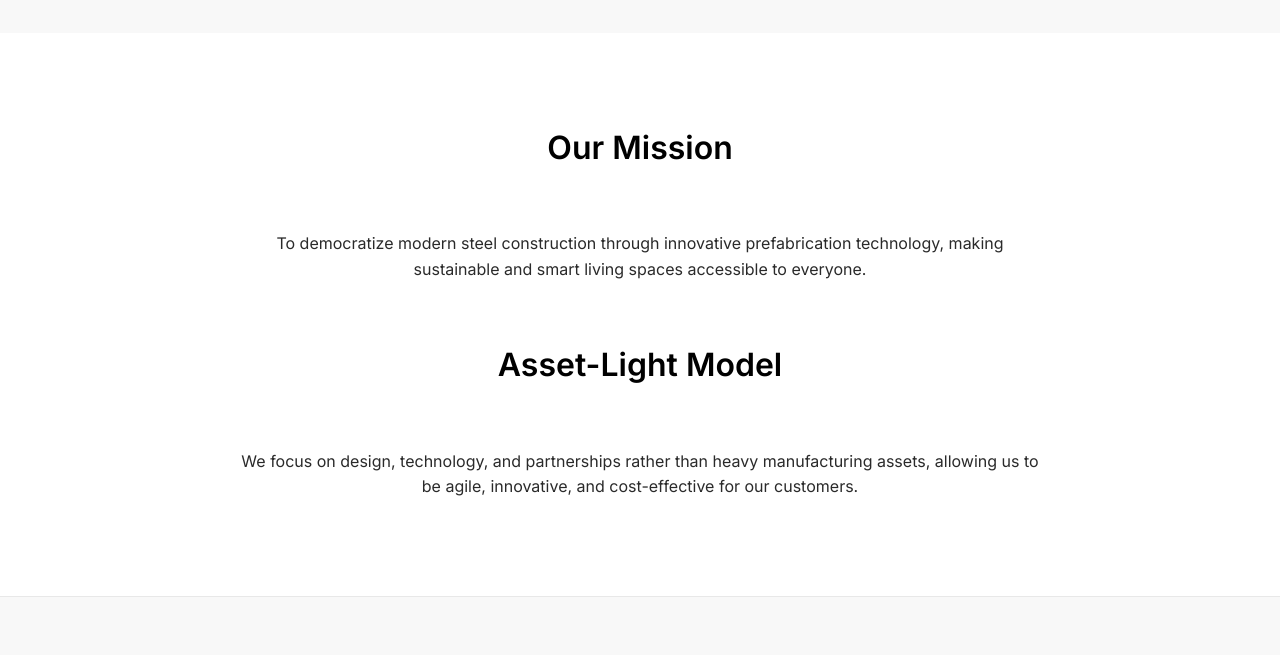
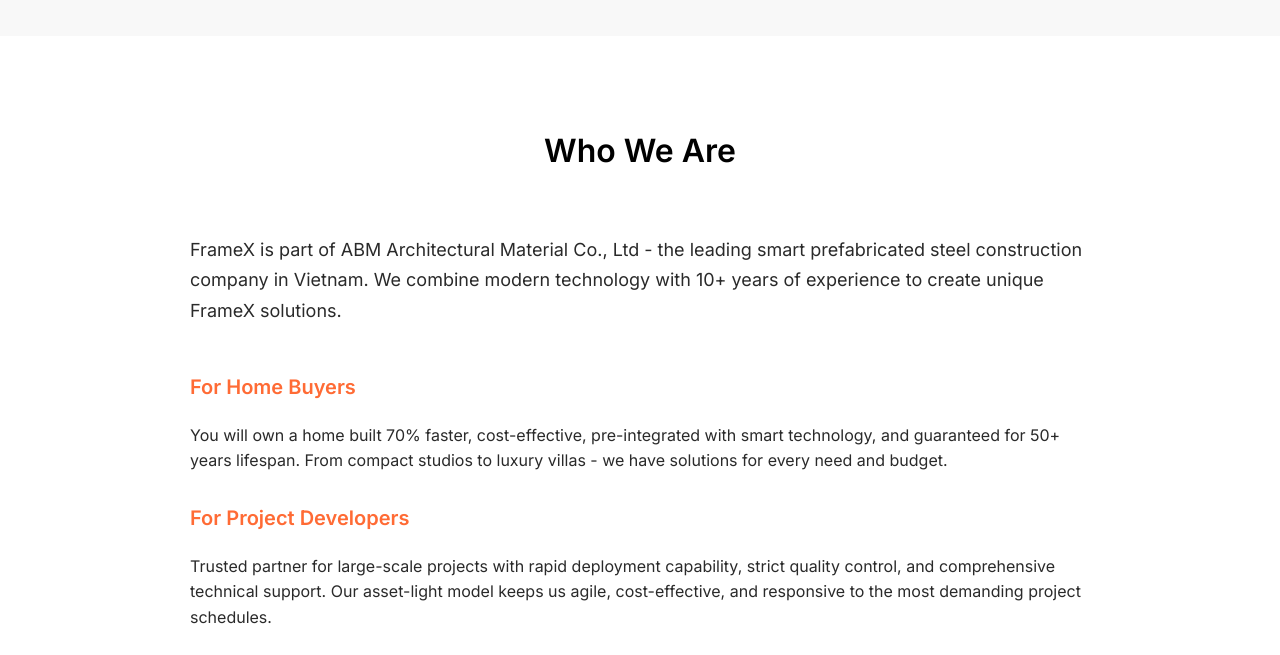
Before and after one commit to abmuponly-official/framex-website, a plain HTML site: page about.html in a window 1280 px wide. Shown: the part 710-1365 px from the top of the page. Drawn offline with Linux system fonts and the light colour scheme.

Commit message:
content: optimize About page for target audiences
- Shorten content to 200-250 words focused on buyers & developers
- Emphasize 'modern steel construction through innovative prefabrication technology'
- Add dedicated sections for home buyers and project developers
- Highlight FrameX solutions with smart prefabricated steel structures
- Maintain professional yet accessible tone
- Update bilingual translations (EN/VN)
- Structure content for better conversion targeting

```diff
--- a/about.html
+++ b/about.html
@@ -56,9 +56,8 @@
     <section class="about-hero">
         <div class="container">
             <h1 data-lang="about-title">About FrameX</h1>
-            <p style="font-size: var(--font-size-lg); color: var(--gray-600); max-width: 800px; margin: 0 auto;">
-                <span data-lang="about-subtitle">An asset-light startup revolutionizing steel construction with smart prefabricated structures.</span>
-                <span data-lang="about-part-of">Part of ABM Architectural Material Co., Ltd.</span>
+            <p style="font-size: var(--font-size-lg); color: var(--gray-600); max-width: 800px; margin: 0 auto; line-height: 1.7;">
+                <span data-lang="about-subtitle">Chúng tôi đang dẫn đầu trong xây dựng thép hiện đại thông qua công nghệ tiền chế đổi mới, mang đến không gian sống bền vững và thông minh cho mọi người.</span>
             </p>
             <div class="stats-grid">
                 <div class="stat-card">
@@ -83,16 +82,28 @@
 
     <section class="team-section">
         <div class="container">
-            <h2 class="section-title" data-lang="mission-title">Our Mission</h2>
-            <p style="text-align: center; max-width: 800px; margin: 0 auto var(--space-2xl);" data-lang="mission-desc">
-                To democratize modern steel construction through innovative prefabrication technology,
-                making sustainable and smart living spaces accessible to everyone.
-            </p>
-            <h2 class="section-title" data-lang="model-title">Asset-Light Model</h2>
-            <p style="text-align: center; max-width: 800px; margin: 0 auto;" data-lang="model-desc">
-                We focus on design, technology, and partnerships rather than heavy manufacturing assets,
-                allowing us to be agile, innovative, and cost-effective for our customers.
-            </p>
+            <div style="max-width: 900px; margin: 0 auto;">
+                <h2 class="section-title" data-lang="about-who-we-are">Chúng Tôi Là Ai</h2>
+                <p style="text-align: left; margin-bottom: var(--space-xl); font-size: var(--font-size-lg); line-height: 1.7;" data-lang="about-company-intro">
+                    FrameX thuộc ABM Architectural Material Co., Ltd - đơn vị tiên phong trong lĩnh vực kết cấu thép tiền chế thông minh tại Việt Nam. Chúng tôi kết hợp công nghệ hiện đại với kinh nghiệm 10+ năm để tạo ra những giải pháp FrameX độc đáo.
+                </p>
+
+                <h3 style="color: var(--orange); margin-bottom: var(--space-md); font-size: var(--font-size-xl);" data-lang="about-for-buyers">Dành Cho Người Mua Nhà</h3>
+                <p style="text-align: left; margin-bottom: var(--space-lg); line-height: 1.6;" data-lang="about-buyers-content">
+                    Bạn sẽ sở hữu ngôi nhà xây nhanh hơn 70%, tiết kiệm chi phí, tích hợp sẵn công nghệ thông minh và đảm bảo tuổi thọ 50+ năm. Từ studio nhỏ gọn đến biệt thự cao cấp - chúng tôi có giải pháp phù hợp với mọi nhu cầu và ngân sách.
+                </p>
+
+                <h3 style="color: var(--orange); margin-bottom: var(--space-md); font-size: var(--font-size-xl);" data-lang="about-for-developers">Dành Cho Nhà Phát Triển Dự Án</h3>
+                <p style="text-align: left; margin-bottom: var(--space-lg); line-height: 1.6;" data-lang="about-developers-content">
+                    Đối tác tin cậy cho các dự án quy mô lớn với khả năng triển khai nhanh chóng, kiểm soát chất lượng nghiêm ngặt và hỗ trợ kỹ thuật toàn diện. Mô hình asset-light giúp chúng tôi linh hoạt, hiệu quả chi phí và đáp ứng tiến độ dự án khắt khe nhất.
+                </p>
+
+                <div style="background: var(--gray-100); padding: var(--space-lg); border-radius: 8px; text-align: center;">
+                    <p style="font-weight: 600; color: var(--black); margin: 0; font-size: var(--font-size-lg);" data-lang="about-vision">
+                        "Định hình không gian sống tương lai với kết cấu thép tiền chế thông minh"
+                    </p>
+                </div>
+            </div>
         </div>
     </section>
 
--- a/js/main.js
+++ b/js/main.js
@@ -73,16 +73,18 @@
 
         // About Page
         'about-title': 'About FrameX',
-        'about-subtitle': 'An asset-light startup revolutionizing steel construction with smart prefabricated structures',
-        'about-part-of': 'Part of ABM Architectural Material Co., Ltd',
+        'about-subtitle': 'We are pioneering modern steel construction through innovative prefabrication technology, bringing sustainable and smart living spaces to everyone.',
+        'about-who-we-are': 'Who We Are',
+        'about-company-intro': 'FrameX is part of ABM Architectural Material Co., Ltd - the leading smart prefabricated steel construction company in Vietnam. We combine modern technology with 10+ years of experience to create unique FrameX solutions.',
+        'about-for-buyers': 'For Home Buyers',
+        'about-buyers-content': 'You will own a home built 70% faster, cost-effective, pre-integrated with smart technology, and guaranteed for 50+ years lifespan. From compact studios to luxury villas - we have solutions for every need and budget.',
+        'about-for-developers': 'For Project Developers',
+        'about-developers-content': 'Trusted partner for large-scale projects with rapid deployment capability, strict quality control, and comprehensive technical support. Our asset-light model keeps us agile, cost-effective, and responsive to the most demanding project schedules.',
+        'about-vision': '"Shaping tomorrow\'s living with smart prefabricated steel structures"',
         'stat-experience': 'Years Experience',
         'stat-projects': 'Projects Completed',
         'stat-faster': 'Faster Construction',
         'stat-satisfaction': 'Customer Satisfaction',
-        'mission-title': 'Our Mission',
-        'mission-desc': 'To democratize modern steel construction through innovative prefabrication technology, making sustainable and smart living spaces accessible to everyone.',
-        'model-title': 'Asset-Light Model',
-        'model-desc': 'We focus on design, technology, and partnerships rather than heavy manufacturing assets, allowing us to be agile, innovative, and cost-effective for our customers.',
 
         // Investor Relations Page
         'investor-title': 'Investor & Partner Relations',
@@ -184,16 +186,18 @@
 
         // About Page
         'about-title': 'Giới Thiệu FrameX',
-        'about-subtitle': 'Startup vốn nhẹ cách mạng hóa xây dựng thép với kết cấu tiền chế thông minh',
-        'about-part-of': 'Thuộc Công ty TNHH Vật liệu kiến trúc ABM',
+        'about-subtitle': 'Chúng tôi đang dẫn đầu trong xây dựng thép hiện đại thông qua công nghệ tiền chế đổi mới, mang đến không gian sống bền vững và thông minh cho mọi người.',
+        'about-who-we-are': 'Chúng Tôi Là Ai',
+        'about-company-intro': 'FrameX thuộc ABM Architectural Material Co., Ltd - đơn vị tiên phong trong lĩnh vực kết cấu thép tiền chế thông minh tại Việt Nam. Chúng tôi kết hợp công nghệ hiện đại với kinh nghiệm 10+ năm để tạo ra những giải pháp FrameX độc đáo.',
+        'about-for-buyers': 'Dành Cho Người Mua Nhà',
+        'about-buyers-content': 'Bạn sẽ sở hữu ngôi nhà xây nhanh hơn 70%, tiết kiệm chi phí, tích hợp sẵn công nghệ thông minh và đảm bảo tuổi thọ 50+ năm. Từ studio nhỏ gọn đến biệt thự cao cấp - chúng tôi có giải pháp phù hợp với mọi nhu cầu và ngân sách.',
+        'about-for-developers': 'Dành Cho Nhà Phát Triển Dự Án',
+        'about-developers-content': 'Đối tác tin cậy cho các dự án quy mô lớn với khả năng triển khai nhanh chóng, kiểm soát chất lượng nghiêm ngặt và hỗ trợ kỹ thuật toàn diện. Mô hình asset-light giúp chúng tôi linh hoạt, hiệu quả chi phí và đáp ứng tiến độ dự án khắt khe nhất.',
+        'about-vision': '"Định hình không gian sống tương lai với kết cấu thép tiền chế thông minh"',
         'stat-experience': 'Năm Kinh Nghiệm',
         'stat-projects': 'Dự Án Hoàn Thành',
         'stat-faster': 'Thi Công Nhanh Hơn',
         'stat-satisfaction': 'Sự Hài Lòng Khách Hàng',
-        'mission-title': 'Sứ Mệnh Của Chúng Tôi',
-        'mission-desc': 'Dân chủ hóa xây dựng thép hiện đại thông qua công nghệ tiền chế đổi mới, mang đến không gian sống bền vững và thông minh cho mọi người.',
-        'model-title': 'Mô Hình Vốn Nhẹ',
-        'model-desc': 'Chúng tôi tập trung vào thiết kế, công nghệ và đối tác thay vì tài sản sản xuất nặng, cho phép chúng tôi linh hoạt, sáng tạo và tiết kiệm chi phí cho khách hàng.',
 
         // Investor Relations Page
         'investor-title': 'Quan Hệ Đầu Tư & Đối Tác',
```
